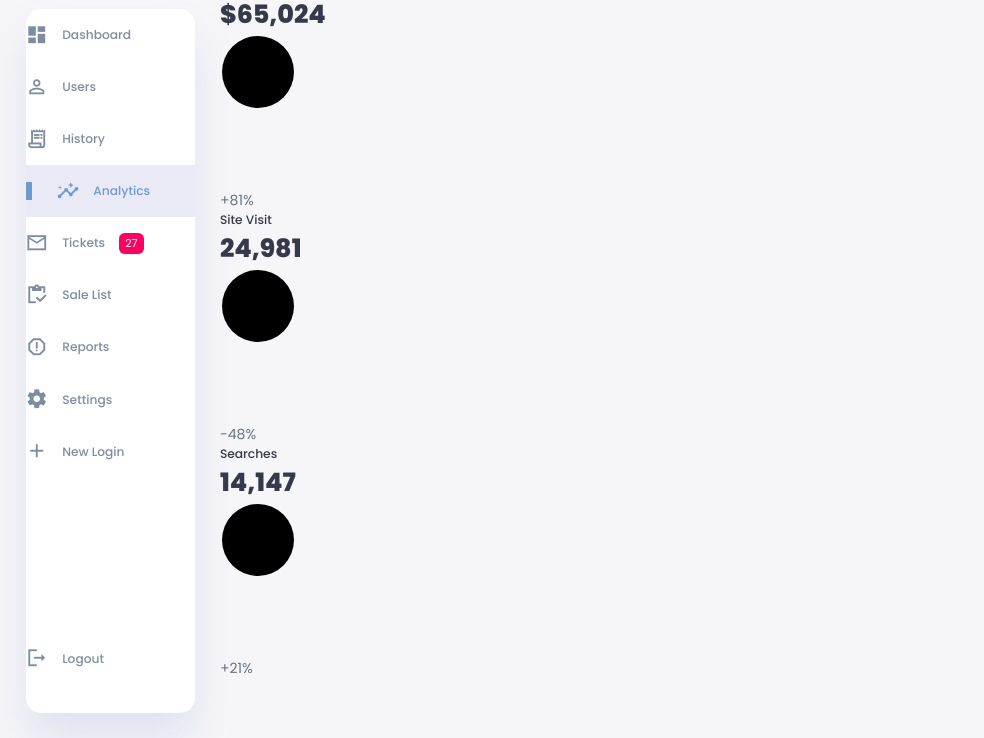
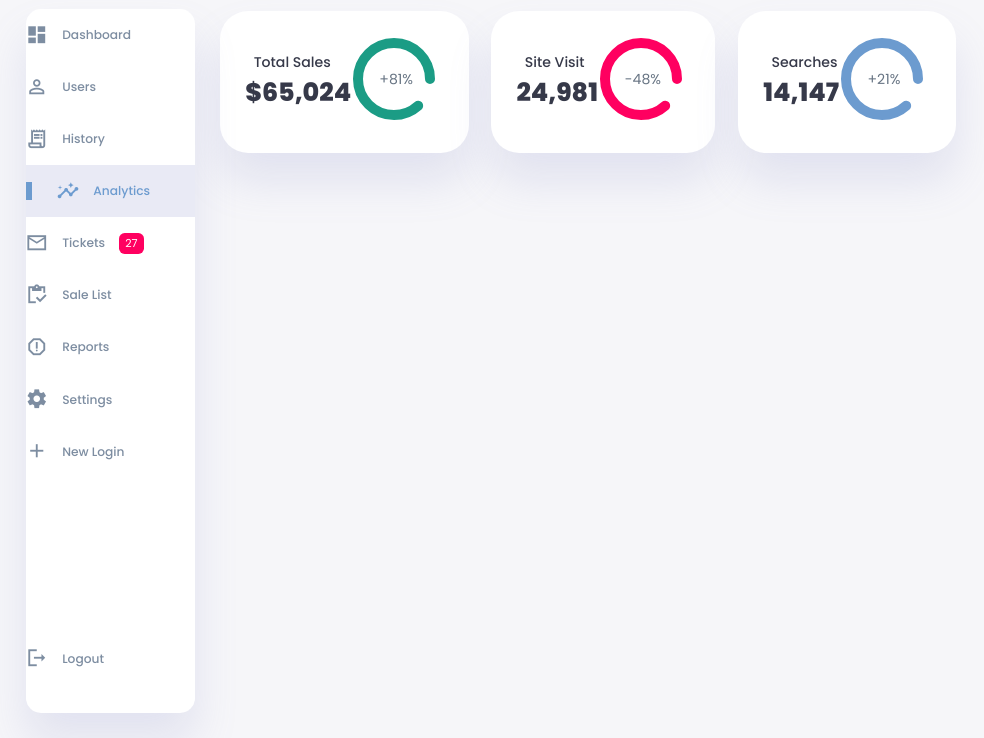
Before and after one commit to Raffaeleb003/Admin-dashboard, a plain HTML site: page index.html in a window 1280 px wide. Shown: the part 62-800 px from the top of the page, without its empty margins (0-984 px from the left). Drawn offline with Linux system fonts and the light colour scheme.

Commit message:
analytics section style added

```diff
--- a/index.html
+++ b/index.html
@@ -113,7 +113,7 @@
                             <h1>24,981</h1>
                         </div>
                         <div class="progress">
-                                                        <svg>
+                            <svg>
                                 <circle cx="38" cy="38" r="36"></circle>
                             </svg>
                             <div class="percentage">
@@ -122,13 +122,13 @@
                         </div>
                     </div>
                 </div>
-                                <div class="searches">
+                <div class="searches">
                     <div class="status">
                         <div class="info">
                             <h3>Searches</h3>
                             <h1>14,147</h1>
                         </div>
-                        <div class="progresss">
+                        <div class="progress">
                             <svg>
                                 <circle cx="38" cy="38" r="36"></circle>
                             </svg>
--- a/style.css
+++ b/style.css
@@ -215,3 +215,86 @@ aside .sidebar .message-count {
     font-size: 11px;
     border-radius: var(--border-radius-1)
 }
+
+main {
+    margin-top: 1.4rem
+}
+
+main .analyse {
+    display: grid;
+    grid-template-columns: repeat(3, 1fr);
+    gap: 1.6rem
+}
+
+main .analyse > div {
+    background-color: var(--color-white);
+    padding: var(--card-padding);
+    border-radius: var(--card-border-radius);
+    margin-top: 1rem;
+    box-shadow: var(--box-shadow);
+    cursor: pointer;
+    transition: all 0.3s ease;
+}
+
+main .analyse > div:hover {
+    box-shadow: none;
+}
+
+main .analyse > div .status {
+    display: flex;
+    align-items: center;
+    justify-content: space-between;
+}
+
+main .analyse h3 {
+    margin-left: 0.6rem;
+    font-size: 1rem;
+}
+
+main .analyse .progress {
+    position: relative;
+    width: 92px;
+    height: 92px;
+    border-radius: 50%;
+}
+
+main .analyse svg {
+    width: 7rem;
+    height: 7rem;
+}
+
+main .analyse svg circle {
+    fill: none;
+    stroke-width: 10;
+    stroke-linecap: round;
+    transform: translate(5px, 5px);
+}
+
+main .analyse .sales svg circle {
+    stroke: var(--color-success);
+    stroke-dashoffset: -30;
+    stroke-dasharray: 200;
+}
+
+main .analyse .visits svg circle{
+    stroke: var(--color-danger);
+    stroke-dashoffset: -30;
+    stroke-dasharray: 200;
+}
+
+main .analyse .searches svg circle{
+    stroke: var(--color-primary);
+    stroke-dashoffset: -30;
+    stroke-dasharray: 200;
+}
+
+main .analyse .progress .percentage {
+    position: absolute;
+    top: -3px;
+    left: -1px;
+    display: flex;
+    align-items: center;
+    justify-content: center;
+    height: 100%;
+    width: 100%;
+}
```
